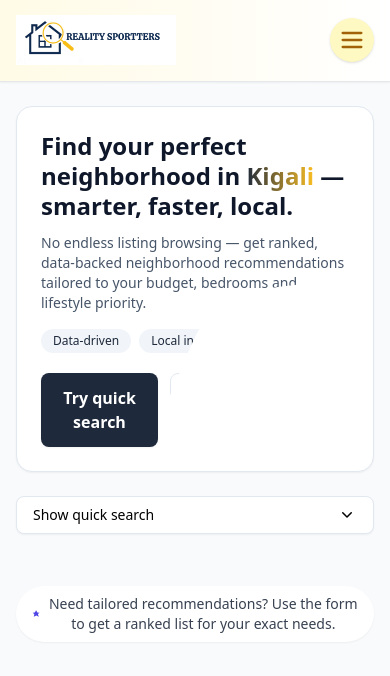
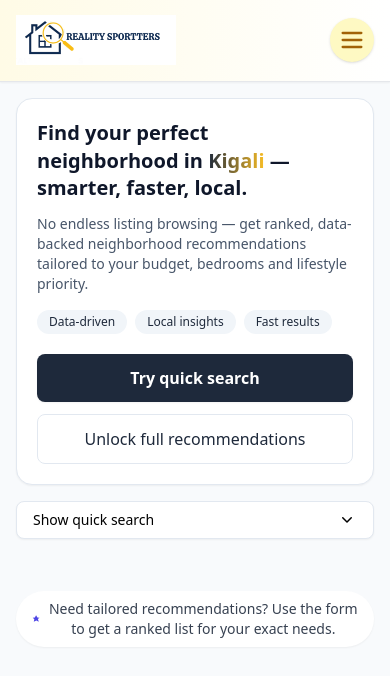
Before and after one commit to rurangwaluc/Realty-Spotters-front, a React (Vite) app: page /search in a window 390 px wide. Shown: the top 676 px of the page. Built offline with nearby package versions, Linux system fonts and the light colour scheme.

Commit message:
Make search page fully mobile responsive

```diff
--- a/src/pages/Search.jsx
+++ b/src/pages/Search.jsx
@@ -20,23 +20,26 @@ export default function Search() {
 
   const resultsRef = useRef(null);
   const [unlocked, setUnlocked] = useState(false);
-  const [showFilters, setShowFilters] = useState(false); // mobile filter toggle
+  const [showFilters, setShowFilters] = useState(false);
 
-  // Auto-scroll after unlock
+  // Auto-scroll after unlock (mobile-safe)
   useEffect(() => {
     if (unlocked && resultsRef.current) {
-      resultsRef.current.scrollIntoView({ behavior: "smooth", block: "start" });
+      resultsRef.current.scrollIntoView({
+        behavior: "smooth",
+        block: "nearest",
+      });
     }
   }, [unlocked]);
 
   return (
     <div className="min-h-screen bg-slate-50">
-      {/* Polished hero */}
-      <header className="max-w-7xl mx-auto px-4 sm:px-6 lg:px-8 py-6">
-        <div className="rounded-2xl bg-white border border-slate-200 text-slate-900 p-6 sm:p-8 shadow-sm hover:shadow-md overflow-hidden relative">
+      {/* Hero */}
+      <header className="max-w-7xl mx-auto px-4 sm:px-6 lg:px-8 py-4 sm:py-6">
+        <div className="relative overflow-hidden rounded-2xl bg-white border border-slate-200 p-5 sm:p-8 shadow-sm hover:shadow-md">
           <div className="flex flex-col lg:flex-row lg:items-center gap-6">
             <div className="flex-1 max-w-2xl">
-              <h1 className="text-2xl sm:text-3xl lg:text-4xl font-extrabold leading-tight text-slate-900">
+              <h1 className="text-xl sm:text-3xl lg:text-4xl font-extrabold leading-snug text-slate-900">
                 Find your perfect neighborhood in{" "}
                 <span className="bg-clip-text text-transparent bg-gradient-to-r from-slate-800 to-amber-400">
                   Kigali
@@ -51,43 +54,49 @@ export default function Search() {
               </p>
 
               <div className="mt-4 flex flex-wrap gap-2">
-                <span className="inline-flex items-center gap-2 px-3 py-1 rounded-full bg-slate-100 text-xs text-slate-800">
+                <span className="px-3 py-1 rounded-full bg-slate-100 text-xs text-slate-800">
                   Data-driven
                 </span>
-                <span className="inline-flex items-center gap-2 px-3 py-1 rounded-full bg-slate-100 text-xs text-slate-800">
+                <span className="px-3 py-1 rounded-full bg-slate-100 text-xs text-slate-800">
                   Local insights
                 </span>
-                <span className="inline-flex items-center gap-2 px-3 py-1 rounded-full bg-slate-100 text-xs text-slate-800">
+                <span className="px-3 py-1 rounded-full bg-slate-100 text-xs text-slate-800">
                   Fast results
                 </span>
               </div>
 
-              <div className="mt-5 flex gap-3">
+              <div className="mt-5 flex flex-col sm:flex-row gap-3">
                 <button
                   onClick={() => {
                     const el = document.querySelector("#recommendation-form");
-                    if (el)
-                      el.scrollIntoView({ behavior: "smooth", block: "center" });
+                    if (el) {
+                      el.scrollIntoView({
+                        behavior: "smooth",
+                        block: "center",
+                      });
+                    }
                     setShowFilters(true);
                   }}
-                  className="inline-flex items-center gap-2 px-4 py-3 min-h-[44px] bg-slate-800 text-white font-semibold rounded-lg shadow-sm hover:shadow-md"
+                  className="inline-flex items-center justify-center gap-2 px-4 py-3 min-h-[44px] bg-slate-800 text-white font-semibold rounded-lg shadow-sm hover:shadow-md"
                 >
                   Try quick search
                 </button>
 
                 <a
                   href="/pricing"
-                  className="inline-flex items-center gap-2 px-4 py-3 min-h-[44px] bg-white border border-slate-200 text-slate-800 rounded-lg font-medium hover:brightness-95"
+                  className="inline-flex items-center justify-center gap-2 px-4 py-3 min-h-[44px] bg-white border border-slate-200 text-slate-800 rounded-lg font-medium hover:brightness-95"
                 >
                   Unlock full recommendations
                 </a>
               </div>
             </div>
 
-            {/* Decorative featured card */}
-            <div className="hidden lg:block lg:w-80">
+            {/* Featured card (desktop only) */}
+            <div className="hidden xl:block xl:w-80">
               <div className="bg-white p-4 rounded-2xl border border-slate-200">
-                <div className="text-xs text-slate-700 font-medium">Featured</div>
+                <div className="text-xs text-slate-700 font-medium">
+                  Featured
+                </div>
                 <div className="mt-2">
                   <div className="text-slate-900 font-semibold text-lg">
                     Kibagabaga
@@ -96,8 +105,10 @@ export default function Search() {
                     Great for families — parks, schools, short commutes.
                   </div>
                 </div>
-                <div className="mt-3 flex items-center gap-2 text-slate-700 text-xs">
-                  <span className="px-2 py-1 rounded bg-amber-50 text-amber-500">Score 8.6</span>
+                <div className="mt-3 flex items-center gap-2 text-xs">
+                  <span className="px-2 py-1 rounded bg-amber-50 text-amber-600">
+                    Score 8.6
+                  </span>
                   <span className="px-2 py-1 rounded bg-slate-50 text-slate-800">
                     Avg rent RWF 350k
                   </span>
@@ -106,9 +117,9 @@ export default function Search() {
             </div>
           </div>
 
-          {/* subtle abstract shape */}
+          {/* Decorative shape (hidden on small screens) */}
           <svg
-            className="absolute -right-8 -bottom-8 w-64 opacity-12 transform rotate-12"
+            className="hidden sm:block absolute -right-8 -bottom-8 w-64 opacity-10 rotate-12"
             viewBox="0 0 200 200"
             xmlns="http://www.w3.org/2000/svg"
             aria-hidden
@@ -122,26 +133,26 @@ export default function Search() {
         </div>
       </header>
 
-      {/* Main layout */}
+      {/* Main */}
       <main className="max-w-7xl mx-auto px-4 sm:px-6 lg:px-8 pb-12">
         <div className="grid grid-cols-1 lg:grid-cols-3 gap-6">
-          {/* Aside / Filters */}
+          {/* Filters */}
           <aside className="lg:col-span-1">
-            {/* Mobile: toggle button */}
             <div className="md:hidden mb-3">
               <button
                 onClick={() => setShowFilters((s) => !s)}
                 className="w-full inline-flex items-center justify-between px-4 py-2 bg-white rounded-lg shadow-sm text-sm font-medium border border-slate-200"
                 aria-expanded={showFilters}
               >
-                <span>{showFilters ? "Hide filters" : "Show quick search"}</span>
+                <span>
+                  {showFilters ? "Hide filters" : "Show quick search"}
+                </span>
                 <svg
-                  className={`h-5 w-5 transform ${
+                  className={`h-5 w-5 transition-transform ${
                     showFilters ? "rotate-180" : ""
                   }`}
                   viewBox="0 0 20 20"
                   fill="currentColor"
-                  aria-hidden
                 >
                   <path
                     fillRule="evenodd"
@@ -152,19 +163,18 @@ export default function Search() {
               </button>
             </div>
 
-            {/* Filters panel: sticky on desktop, collapsible on mobile */}
             <div
+              id="recommendation-form"
               className={`${
                 showFilters ? "block" : "hidden md:block"
-              } sticky md:top-6 bg-white rounded-lg shadow-sm p-5 border border-slate-200`}
-              id="recommendation-form"
+              } md:sticky md:top-6 bg-white rounded-lg shadow-sm p-5 border border-slate-200`}
             >
               <h3 className="text-lg font-semibold text-gray-900">
                 Quick Search
               </h3>
               <p className="mt-2 text-sm text-gray-600">
-                Pick a budget, bedrooms and your top priority. Try different combos
-                for fresh ideas.
+                Pick a budget, bedrooms and your top priority. Try different
+                combos for fresh ideas.
               </p>
 
               <div className="mt-4">
@@ -183,26 +193,21 @@ export default function Search() {
             <div className="space-y-4">
               {freeResults.length > 0 && (
                 <p className="text-sm italic text-gray-500">
-                  Recommendations ranked by budget fit • lifestyle match • bedroom
-                  availability
+                  Recommendations ranked by budget fit • lifestyle match •
+                  bedroom availability
                 </p>
               )}
 
-              {/* Results container */}
-              <div ref={resultsRef} className="mt-2 space-y-4">
+              <div ref={resultsRef} className="space-y-4">
                 {lockedResults.length === 0 && unlocked && (
                   <div className="rounded-md border border-amber-200 bg-amber-50 p-3 font-semibold text-amber-700">
                     ✅ All recommendations unlocked
                   </div>
                 )}
 
-                <div className="space-y-4">
                 <RecommendationResults results={freeResults} />
-                </div>
 
-                {/* Paywall area */}
                 {!unlocked && (
-                  <div className="mt-4">
                   <PaywallNotice
                     lockedResults={lockedResults}
                     searchLogId={searchLogId}
@@ -214,23 +219,17 @@ export default function Search() {
                       setUnlocked(true);
                     }}
                   />
-                  </div>
                 )}
               </div>
 
-              {/* small footer CTA */}
               <div className="mt-6 text-center">
                 <div className="inline-flex items-center gap-2 px-4 py-2 bg-white rounded-full shadow-sm text-sm text-gray-700">
                   <svg
                     className="w-4 h-4 text-indigo-600"
                     viewBox="0 0 24 24"
-                    fill="none"
-                    aria-hidden
+                    fill="currentColor"
                   >
-                    <path
-                      d="M12 2l3 6 6 .5-4.5 3.5L19 20l-7-4-7 4 1.5-7L2 8.5 8 8 11 2z"
-                      fill="currentColor"
-                    />
+                    <path d="M12 2l3 6 6 .5-4.5 3.5L19 20l-7-4-7 4 1.5-7L2 8.5 8 8 11 2z" />
                   </svg>
                   Need tailored recommendations? Use the form to get a ranked list
                   for your exact needs.
```
Lines whose indentation alone changed are shown as unchanged.
